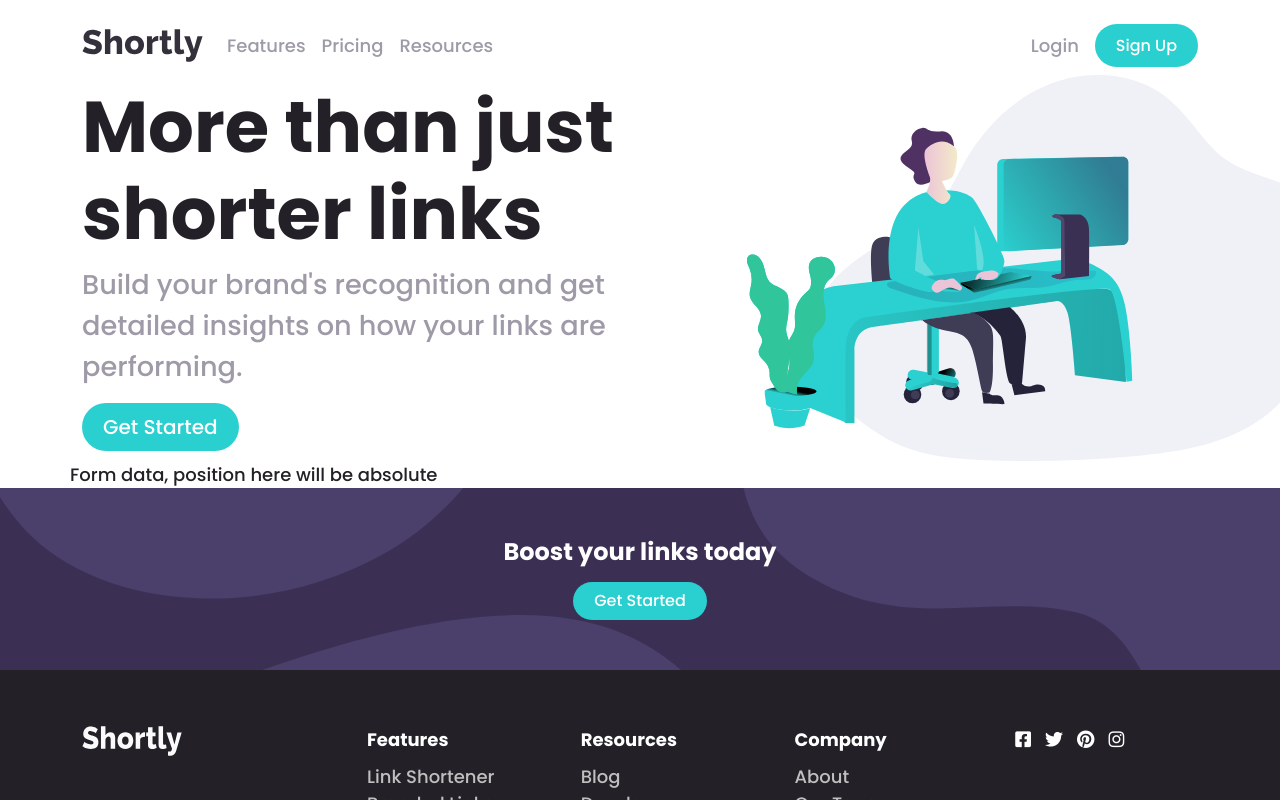
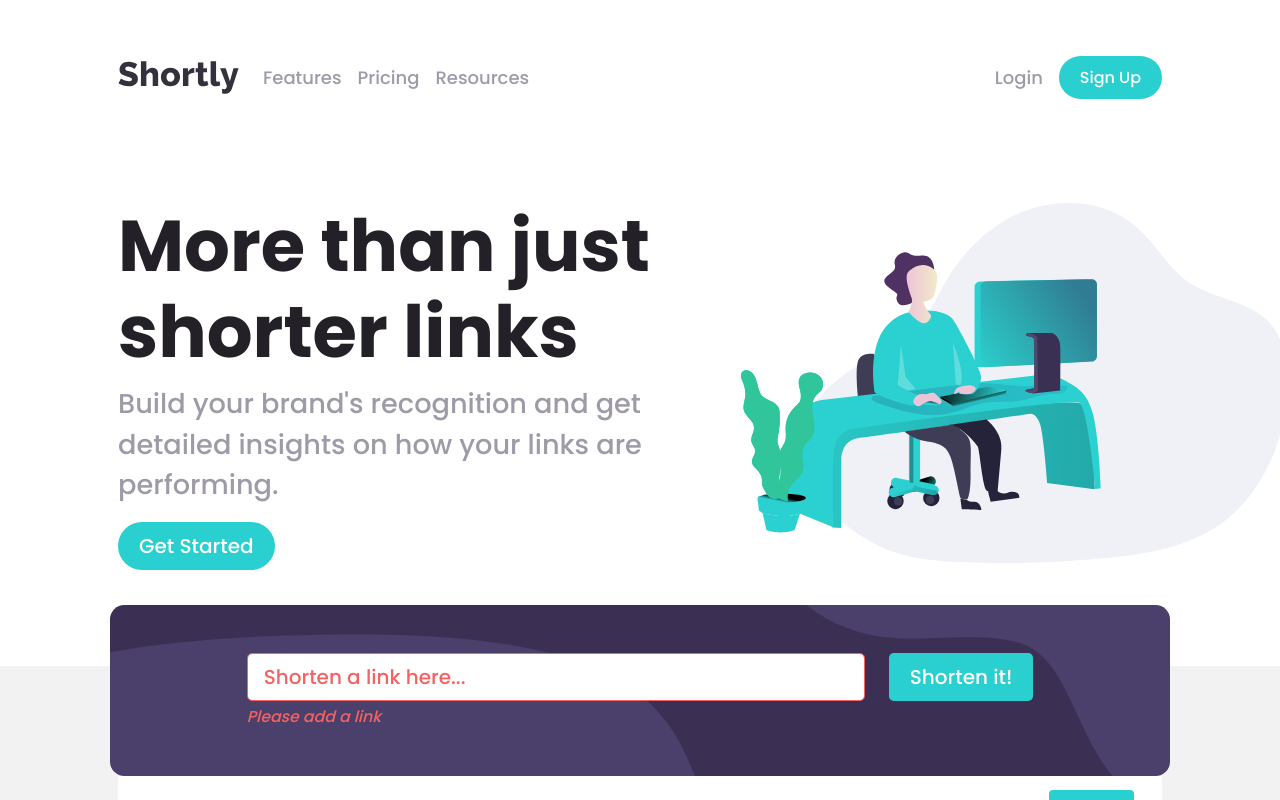
Before and after one commit to jpriesten/shortly, an Angular app: page /landing in a window 1280 px wide. Built offline with nearby package versions, Linux system fonts and the light colour scheme.

Commit message:
Completed design implementation of the rest of the landing page body

```diff
--- a/src/app/components/footer/footer.component.html
+++ b/src/app/components/footer/footer.component.html
@@ -1,6 +1,6 @@
-<div class="container pt-3 pb-3">
+<div class="container p-5">
   <div class="row">
-    <div class="col col-sm-3 logo-container">
+    <div class="col-12 col-md-3 pb-3 logo-container">
       <img class="logo" src="../../../assets/images/logo.svg" alt="Shortly logo">
     </div>
     <div class="col group">
--- a/src/app/components/header/header.component.html
+++ b/src/app/components/header/header.component.html
@@ -1,5 +1,5 @@
-<nav class="navbar navbar-expand-md navbar-light pt-4">
-  <div class="container">
+<nav class="navbar navbar-expand-md navbar-light">
+  <div class="container p-5">
     <a class="navbar-brand" href="#">
       <img class="logo" src="../../../assets/images/logo.svg" alt="Shortly logo">
     </a>
--- a/src/app/components/landing-page/landing-page.component.css
+++ b/src/app/components/landing-page/landing-page.component.css
@@ -1,13 +1,3 @@
-.bottom-design {
-  background-color: hsl(257, 27%, 26%);
-  background-image: url(../../../assets/images/bg-boost-desktop.svg);
-  background-size: cover;
-  color: white;
-  font-weight: 700;
-  padding-top: 50px;
-  padding-bottom: 50px;
-}
-
 .illustration {
   width: 130%;
 }
@@ -22,6 +12,114 @@
   color: hsl(257, 7%, 63%);
 }
 
+.form-container {
+  position: absolute;
+  left: 4.6%;
+  right: 4.6%;
+  top: 88%;
+}
+
+.form-design {
+  background-color: hsl(257, 27%, 26%);
+  background-image: url(../../../assets/images/bg-shorten-desktop.svg);
+  background-size: cover;
+  border-radius: 0.9rem;
+}
+
+.form-control:invalid {
+  border-color: hsl(0, 87%, 67%);
+  background-image: none;
+}
+
+.form-control:invalid::placeholder {
+  color: hsl(0, 87%, 67%);
+}
+
+.invalid-feedback {
+  color: hsl(0, 87%, 67%);
+  text-align: start;
+}
+
+.display-cover {
+  width: auto;
+}
+
+.shortened-link-container {
+  background-color: white;
+}
+
+.shortened-link {
+  color: hsl(180, 66%, 49%);
+}
+
+.middle-design {
+  background-color: hsl(0, 0%, 95%);
+  padding-top: 60px;
+}
+
+.middle-subtitle {
+  font-weight: 700;
+  font-size: 2rem;
+}
+
+.card-title {
+  font-weight: 700;
+}
+
+.middle-text {
+  color: hsl(257, 7%, 63%);
+  font-size: 1rem;
+}
+
+.card-2-position {
+  padding-top: 2.5rem;
+}
+
+.card-3-position {
+  padding-top: 5rem;
+}
+
+.card-image-design {
+  position: absolute;
+  background-color: hsl(257, 27%, 26%);
+  padding: 20px;
+  text-align: center;
+  width: fit-content;
+  top: -15%;
+  left: 10%;
+}
+
+.card-line-design {
+  position: absolute;
+  top: 55%;
+}
+
+.card-line-style {
+  border: 5px solid hsl(180, 66%, 49%);
+}
+
+.bottom-design {
+  background-color: hsl(257, 27%, 26%);
+  background-image: url(../../../assets/images/bg-boost-desktop.svg);
+  background-size: cover;
+  color: white;
+  font-weight: 700;
+  padding-top: 50px;
+  padding-bottom: 50px;
+}
+
+@media (max-width: 332.89px) {
+  .card-image-design {
+    top: -10% !important;
+    left: 27% !important;
+  }
+
+  .card-line-design {
+    top: 30% !important;
+    left: 42% !important ;
+  }
+}
+
 @media (max-width: 375px) {
   .bottom-design {
     background-image: url(../../../assets/images/bg-boost-mobile.svg);
@@ -30,16 +128,29 @@
   .main-title {
     font-size: 2.5rem !important;
   }
+
+  .form-design {
+    background-image: url(../../../assets/images/bg-shorten-mobile.svg);
+  }
+
+  .card-image-design {
+    top: -15%;
+    left: 35%;
+  }
+
+  .card-line-design {
+    left: 45%;
+  }
+
+  .card-line-style {
+    height: 1000px !important;
+  }
 }
 
 @media (max-width: 767px) {
   .main {
     text-align: center;
     padding-bottom: 10px;
-  }
-
-  .main-title {
-    font-size: 3.5rem;
   }
 
   .main-subtitle {
@@ -54,4 +165,72 @@
   .illustration {
     width: -webkit-fill-available;
   }
+
+  .form-container {
+    top: 90.8%;
+  }
+
+  .display-cover {
+    display: grid;
+    width: -webkit-fill-available;
+  }
+
+  .shortened-link-container {
+    margin-left: -30px;
+    margin-right: -30px;
+  }
+
+  .card-padding {
+    padding-bottom: 2rem;
+  }
+
+  .card-3-position {
+    padding-top: 2.5rem !important;
+  }
+
+  .card-line-design {
+    top: 10% !important;
+    left: 45.9%;
+  }
+
+  .card-line-style {
+    border: unset !important;
+    border-left: 8px solid hsl(180, 66%, 49%) !important;
+    height: 800px;
+  }
 }
+
+@media (min-width: 374.89px) and (max-width: 767px) {
+  .main-title {
+    font-size: 3.5rem;
+  }
+
+  .card-image-design {
+    top: -15% !important;
+    left: 39% !important;
+  }
+}
+
+@media (min-width: 766.89px) and (max-width: 992px) {
+  .card-image-design {
+    top: -10% !important;
+  }
+}
+
+/* @media (max-width: 992px) {
+  .card-image-design {
+    top: -10% !important;
+  }
+} */
+
+@media (min-width: 766.89px) and (max-width: 1200px) {
+  .card-line-design {
+    top: 43%;
+  }
+}
+
+@media (min-width: 1200.89px) {
+  .shortened-link-container {
+    margin: auto;
+  }
+}
--- a/src/app/components/landing-page/landing-page.component.html
+++ b/src/app/components/landing-page/landing-page.component.html
@@ -1,5 +1,5 @@
-<div class="container">
-  <div class="row">
+<div class="container p-5 position-relative">
+  <div class="row pb-5">
     <div class="col col-md-7 align-self-center">
       <div class="row main">
         <h1 class="main-title">More than just shorter links</h1>
@@ -16,12 +16,96 @@
       <img class="illustration" src="../../../assets/images/illustration-working.svg" alt="langing illustration">
     </div>
   </div>
-  <div class="row">
-    Form data, position here will be absolute
+  <div class="form-container">
+    <form class="was-validated row justify-content-center form-design p-3 pt-4 pb-4 p-md-5">
+      <div class="col-12 col-md-8 align-self-center main">
+        <input type="text" class="form-control form-control-lg" placeholder="Shorten a link here..." required>
+        <div class="invalid-feedback fst-italic">
+          Please add a link
+        </div>
+      </div>
+      <div class="col-12 col-md-2 display-cover">
+        <button type="submit" class="btn btn-lg btn-custom">Shorten it!</button>
+      </div>
+    </form>
   </div>
 </div>
+
+<div class="middle-design">
+  <div class="container p-5">
+    <div class="row p-3 justify-content-center align-items-center rounded-3 shortened-link-container">
+      <div class="col">
+        <span class="float-start pb-3 pb-md-0">
+          Shortened links here left Shortened links here left
+        </span>
+        <span class="float-start float-md-end pb-1 pb-md-0 shortened-link">
+          Shortened links here right
+        </span>
+      </div>
+      <div class="col-2 display-cover">
+        <button class="btn btn-custom">Copy</button>
+      </div>
+    </div>
+    <div class="row pt-5 text-center">
+      <h4 class="middle-subtitle">Advanced Statistics</h4>
+    </div>
+    <div class="row justify-content-center">
+      <p class="col col-lg-5 text-center middle-text">Track how your links are performing across the web with our
+        advanced statistics dashboard.</p>
+    </div>
+    <div class="row position-relative" style="padding-top: 6rem">
+      <div class="card-line-design">
+        <div class="card-line-style">
+        </div>
+      </div>
+      <div class="col-12 col-md-4 card-padding">
+        <div class="card p-3 pt-5 rounded-3 position-relative">
+          <div class="card-image-design rounded-circle">
+            <img src="../../../assets/images/icon-brand-recognition.svg" alt="Brand Recognition icon">
+          </div>
+          <div class="card-body pt-4">
+            <h5 class="card-title pb-2">Brand Recognition</h5>
+            <p class="card-text middle-text">Boost your brand recognition with each click. Generic links don't mean a
+              thing.
+              Branded links help instil confidence in your content.
+            </p>
+          </div>
+        </div>
+      </div>
+      <div class="col-12 col-md-4 card-padding card-2-position">
+        <div class="card p-3 pt-5 rounded-3 position-relative">
+          <div class="card-image-design rounded-circle">
+            <img src="../../../assets/images/icon-detailed-records.svg" alt="Detailed Records icon">
+          </div>
+          <div class="card-body pt-4">
+            <h5 class="card-title pb-2">Detailed Records</h5>
+            <p class="card-text middle-text">Gain insights into who is clicking your links. Knowing when and where
+              people engage
+              with your content helps inform better decisions.
+            </p>
+          </div>
+        </div>
+      </div>
+      <div class="col-12 col-md-4 card-padding card-3-position">
+        <div class="card p-3 pt-5 rounded-3 position-relative">
+          <div class="card-image-design rounded-circle">
+            <img src="../../../assets/images/icon-fully-customizable.svg" alt="Fully Customizable icon">
+          </div>
+          <div class="card-body pt-4">
+            <h5 class="card-title pb-2">Fully Customizable</h5>
+            <p class="card-text middle-text">Improve brand awareness and content discoverability through customization
+              links,
+              supercharging audience engagement.
+            </p>
+          </div>
+        </div>
+      </div>
+    </div>
+  </div>
+</div>
+
 <div class="bottom-design">
-  <div class="container">
+  <div class="container p-5">
     <div class="row justify-content-center pb-2">
       <h4 class="text-center" style="font-weight: 700;">Boost your links today</h4>
     </div>
```
